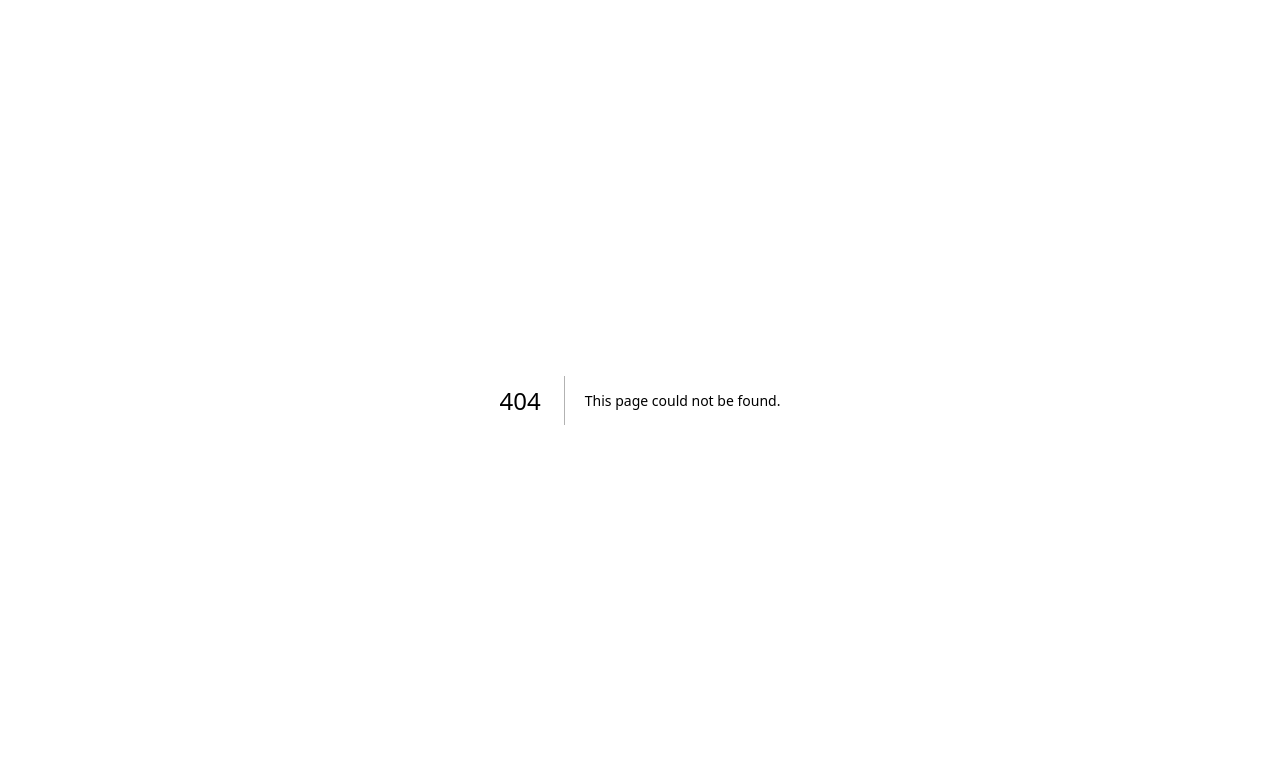
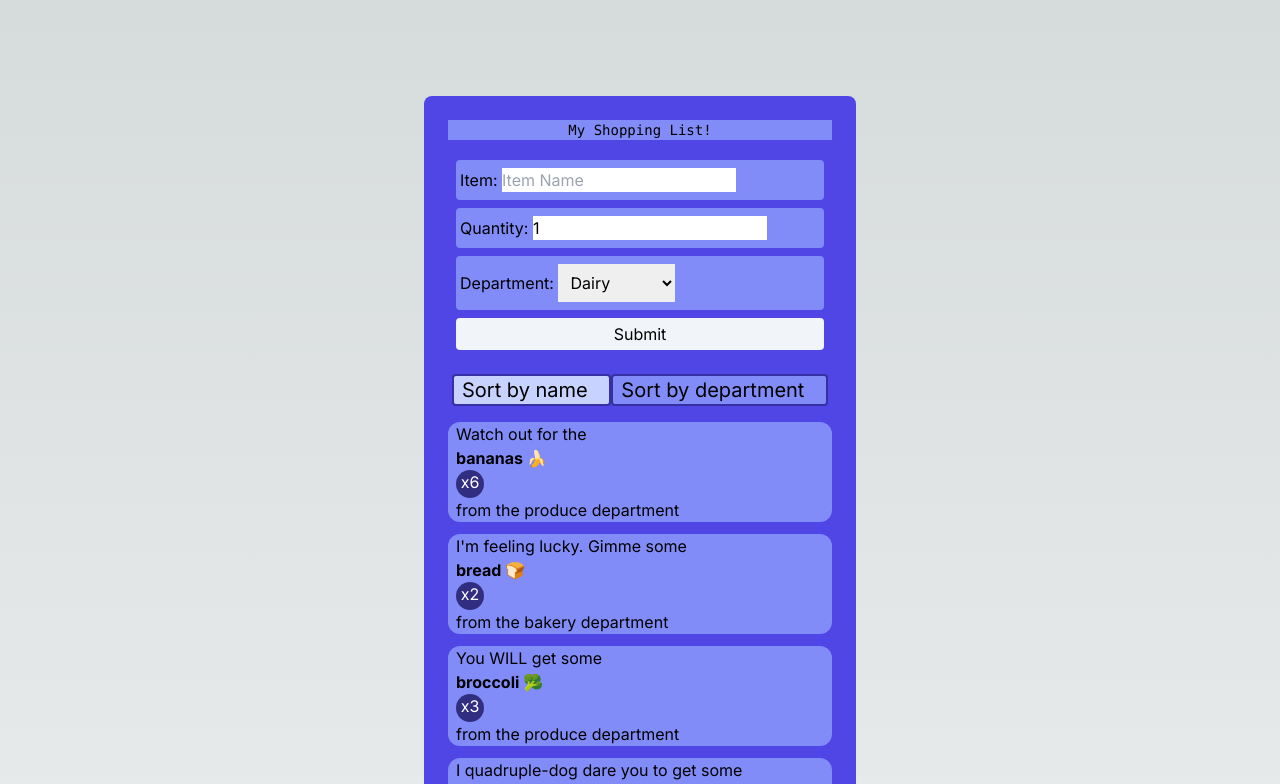
Before and after one commit to KingCharlesTheGr8th/cprg306-assignments, a Next.js app: page /week6 in a window 1280 px wide. Before the commit this address had no page. Shown: the top 784 px of the page. Built offline with nearby package versions, Linux system fonts and the light colour scheme.

Commit message:
Adds week 6

```diff
--- /dev/null
+++ b/app/funnytext.js
@@ -0,0 +1,48 @@
+export default function funnyText()
+{
+	const funnyText = [
+		"I could use some",
+		"Don't forget the",
+		"Man, I want some",
+		"I'm craving some",
+		"Oh, and some",
+		"Consider some",
+		"If you're smart, you'll get some",
+		"It would be wise to get some",
+		"Sexy people buy",
+		"Almost forgot, we need some",
+		"I'm in the mood for some",
+		"Today's daily quest: get some",
+		"I bet you could find some",
+		"I'm thinking some",
+		"You know what would be good? Some",
+		"Knock knock. Who's there? It's",
+		"Thinkin' about them",
+		"You WILL get some",
+		"Watch out for the",
+		"Don't not get some",
+		"You know what's good? Some",
+		"There should be some",
+		"Always remember to get some",
+		"I dare you to get some",
+		"I double-dog dare you to get some",
+		"I triple-dog dare you to get some",
+		"I quadruple-dog dare you to get some",
+		"Copilot says we need some",
+		"It'd be funny if you got some",
+		"Yeah can I get uuuuuuh",
+		"I feel compelled to get",
+		"I'm feeling lucky. Gimme some",
+		"Pro tip: get some",
+		"To defeat the Dark Lord, you must get some",
+		"Don't ask why, but I need some",
+		"Once upon a time, there was some",
+		"Running out of ideas, just get some",
+		"Here's a funny way of saying get some",
+		"Good luck comes to those who get some",
+		"Bad luck comes to those who don't get some",
+		"The world will end if you don't get some",
+		"It'd be real cool if you got some"
+	]
+return funnyText[Math.floor(Math.random()*funnyText.length)]
+}
--- a/app/page.js
+++ b/app/page.js
@@ -14,6 +14,7 @@ export default function Home() {
         <p><Link href="/week3">Week 3: The Shopping List Adventure Begins</Link></p>
         <p><Link href="/week4">Week 4: Put It On The List</Link></p>
         <p><Link href="/week5">Week 5: Sorting Out the Sorts</Link></p>
+		<p><Link href="/week6">Week 6: To State Or Not To State</Link></p>
         </div>
     </main>
   )
--- /dev/null
+++ b/app/week6/item-list.js
@@ -0,0 +1,33 @@
+'use client';
+import Item from "./item";
+
+import { useState } from "react";
+
+//import items from "./items.json";
+//items.sort((a, b) => a.name.localeCompare(b.name));
+
+export default function ItemList({ items })
+{
+    const [sortBy, setSortBy] = useState("name");
+
+    const handleSortName = (event) => {
+        setSortBy("name");
+        items.sort((a, b) => a.name.localeCompare(b.name));
+    };
+    const handleSortCategory = (event) => {
+        setSortBy("category");
+        items.sort((a, b) => a.category.localeCompare(b.category));
+    };
+
+    return (
+        <div className="w-96">
+        <div className="flex w-full mt-2 p-1">
+        <div className={`${sortBy==='name'?'bg-indigo-200':'bg-indigo-400 hover:bg-indigo-100'} rounded px-2 text-xl border-2 border-solid border-indigo-800 hover:border-indigo-700 grow`}><button onClick={handleSortName}>Sort by name</button></div>
+        <div className={`${sortBy==='category'?'bg-indigo-200':'bg-indigo-400 hover:bg-indigo-100'} rounded px-2 text-xl border-2 border-solid border-indigo-800 hover:border-indigo-700 grow`}><button onClick={handleSortCategory}>Sort by department</button></div>
+        </div>
+
+        {items.map((item) => (
+        <Item name={item.name} quantity={item.quantity} category={item.category} key={item.id}/>))}
+        </div>
+    )
+}
--- /dev/null
+++ b/app/week6/item.js
@@ -0,0 +1,15 @@
+'use client';
+import FunnyText from "../funnytext";
+
+export default function Item({name, quantity, category})
+{
+
+    return(
+        <div className="my-3 bg-indigo-400 rounded-xl pl-2">
+            <p>{FunnyText()}</p>
+			<p className="font-bold">{name}</p>
+            <div className="bg-indigo-900 rounded-full w-7 h-7 text-white flex justify-center"><p>x{quantity}</p></div>
+            <p>from the {category} department</p>
+        </div>
+    )
+}
--- /dev/null
+++ b/app/week6/items.json
@@ -0,0 +1,74 @@
+[
+    {
+      "id": "1h2GJKH12gkHG31h1H",
+      "name": "milk, 4 L 🥛",
+      "quantity": 1,
+      "category": "dairy"
+    },
+    {
+      "id": "2KJH3k2j3H1k2J3K1H",
+      "name": "bread 🍞",
+      "quantity": 2,
+      "category": "bakery"
+    },
+    {
+      "id": "3h2KJH3k2j3H1k2J3",
+      "name": "eggs, dozen 🥚",
+      "quantity": 2,
+      "category": "dairy"
+    },
+    {
+      "id": "4k2J3K1H2GJKH12gk",
+      "name": "bananas 🍌",
+      "quantity": 6,
+      "category": "produce"
+    },
+    {
+      "id": "5H1h1H2KJH3k2j3H",
+      "name": "broccoli 🥦",
+      "quantity": 3,
+      "category": "produce"
+    },
+    {
+      "id": "6H1k2J3K1H2GJKH1",
+      "name": "chicken breasts, 1 kg 🍗",
+      "quantity": 1,
+      "category": "meat"
+    },
+    {
+      "id": "7gkHG31h1H2KJH3k",
+      "name": "pasta sauce 🍝",
+      "quantity": 3,
+      "category": "canned goods"
+    },
+    {
+      "id": "8j3H1k2J3K1H2GJK",
+      "name": "spaghetti, 454 g 🍝",
+      "quantity": 2,
+      "category": "dry goods"
+    },
+    {
+      "id": "9H12gkHG31h1H2KJ",
+      "name": "toilet paper, 12 pack 🧻",
+      "quantity": 1,
+      "category": "household"
+    },
+    {
+      "id": "10H3k2j3H1k2J3K1",
+      "name": "paper towels, 6 pack",
+      "quantity": 1,
+      "category": "household"
+    },
+    {
+      "id": "11k2J3K1H2GJKH12",
+      "name": "dish soap 🍽️",
+      "quantity": 1,
+      "category": "household"
+    },
+    {
+      "id": "12GJKH12gkHG31h1",
+      "name": "hand soap 🧼",
+      "quantity": 4,
+      "category": "household"
+    }
+  ]
--- /dev/null
+++ b/app/week6/new-item.js
@@ -0,0 +1,74 @@
+'use client';
+
+import { useCallback, useState } from "react";
+import Select from "react-select";
+
+export default function NewItem({ onAddItem})
+{
+    const [name, setName] = useState("");
+    const [quantity, setQuantity] = useState(1);
+    const [category, setCategory] = useState("");
+
+    const handleNameChange = (event) => {setName(event.target.value);};
+    const handleQuantityChange = (event) => {setQuantity(Math.max(1, Math.min(event.target.value, 99)));};
+    const handleCategoryChange = (event) => {setCategory(event.target.value);};
+
+    const pluralName = (itemname, count) => {return count == 1 ? itemname  : itemname + "s";}
+
+    //Make submit button submit to my own demands
+    const handleSubmit = (event) => {
+        event.preventDefault();
+
+        //Create & log new item
+        const newItem = {
+            name: name,
+            quantity: quantity,
+            category: category,
+			id: Math.floor(Math.random()*69) + name
+        };
+        console.log(newItem);
+
+		//Add new item to list
+		onAddItem(newItem);
+
+        //A nice message for people too stupid to use the console
+        alert("Now you gotta buy " + quantity + " " + pluralName(name, quantity) + " from all the way over in the " + category + " department!");
+
+        setName("");
+        setQuantity(1);
+        setCategory("");
+    }
+
+    return(
+        <div className="my-3 bg-indigo-600 rounded-lg p-2">
+            <form onSubmit={handleSubmit}>
+                <div className="flex justify-items-center flex-col space-y-2">
+                <div className="bg-indigo-400 rounded py-2 px-1">
+                    <label>Item: </label>
+                    <input required onChange={handleNameChange} value={name} type={"text"} placeholder={"Item Name"} />
+                </div>
+                <div className="bg-indigo-400 rounded py-2 px-1">
+                    <label>Quantity: </label>
+                    <input required onChange={handleQuantityChange} value={quantity} type={"number"} placeholder={"1"} />
+                </div>
+                <div className="bg-indigo-400 rounded py-2 px-1">
+                    <label>Department: </label>
+                    <select required onChange={handleCategoryChange} placeholder="Department" className="p-2">
+                        <option value="dairy">Dairy</option>
+                        <option value="produce">Produce</option>
+                        <option value="bakery">Bakery</option>
+                        <option value="meat">Meat</option>
+                        <option value="frozen">Frozen</option>
+                        <option value="canned">Canned</option>
+                        <option value="beverages">Beverages</option>
+                        <option value="snacks">Snacks</option>
+                        <option value="other">Other</option>
+                    </select>
+                </div>
+                <button type="submit" className="bg-slate-100 px-3 py-1 rounded">Submit</button>
+                </div>
+            </form>
+
+        </div>
+    )
+}
--- /dev/null
+++ b/app/week6/page.js
@@ -0,0 +1,30 @@
+'use client'
+import { useState } from "react";
+import NewItem from "./new-item";
+import ItemList from "./item-list";
+import Link from "next/link";
+import itemList from "./items.json";
+
+export default function Main() {
+	const [items, setItems] = useState(itemList.sort((a, b) => a.name.localeCompare(b.name)));
+
+	const handleAddItem = (newItem) => {
+		setItems([...items, newItem]);
+	}
+
+    return (
+      <main className="flex min-h-screen flex-col items-center justify-between p-24">
+        <div className=" bg-indigo-600 rounded-lg p-6">
+        <div className="z-10 items-center justify-between flex-col font-mono text-sm lg:flex bg-indigo-400">
+          <h1>My Shopping List!</h1>
+          </div>
+		  <NewItem onAddItem={handleAddItem}/>
+          <ItemList items={items}/>
+
+            <div>
+            <Link href="./">Back</Link>
+          </div>
+          </div>
+      </main>
+    )
+  }
```
